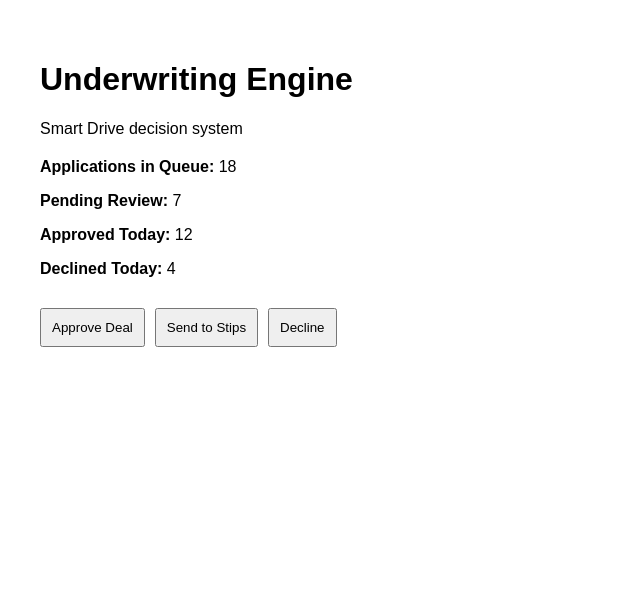
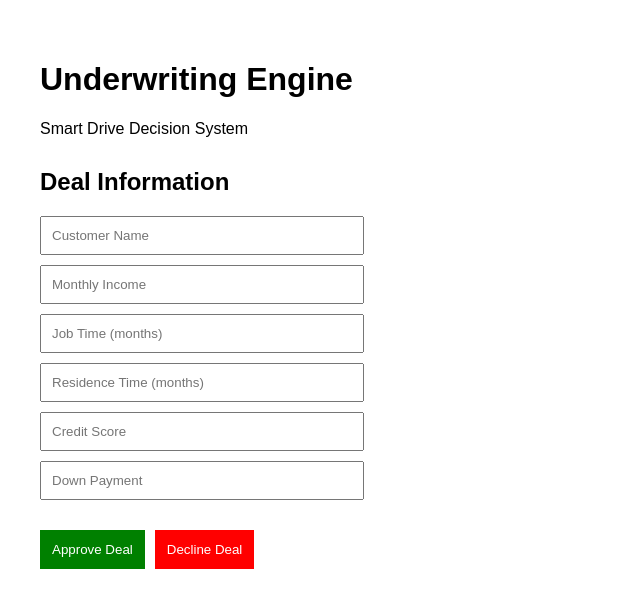
Before and after one commit to dliber13/smart-drive, a Next.js app: page /underwriting in a window 1280 px wide. Shown: the top 608 px of the page, without its empty margins (0-640 px from the left). Built offline with nearby package versions, Linux system fonts and the light colour scheme.

Commit message:
Update page.tsx

```diff
--- a/app/underwriting/page.tsx
+++ b/app/underwriting/page.tsx
@@ -2,26 +2,47 @@ export default function UnderwritingPage() {
   return (
     <div style={{ padding: 40, fontFamily: "Arial, sans-serif" }}>
       <h1>Underwriting Engine</h1>
-      <p>Smart Drive decision system</p>
+      <p>Smart Drive Decision System</p>
 
-      <div style={{ marginTop: 20 }}>
-        <p><strong>Applications in Queue:</strong> 18</p>
-        <p><strong>Pending Review:</strong> 7</p>
-        <p><strong>Approved Today:</strong> 12</p>
-        <p><strong>Declined Today:</strong> 4</p>
+      <div style={{ marginTop: 30 }}>
+        <h2>Deal Information</h2>
+
+        <input placeholder="Customer Name" style={inputStyle} />
+        <input placeholder="Monthly Income" style={inputStyle} />
+        <input placeholder="Job Time (months)" style={inputStyle} />
+        <input placeholder="Residence Time (months)" style={inputStyle} />
+        <input placeholder="Credit Score" style={inputStyle} />
+        <input placeholder="Down Payment" style={inputStyle} />
       </div>
 
       <div style={{ marginTop: 30 }}>
-        <button style={{ padding: 10, marginRight: 10 }}>
-          Approve Deal
-        </button>
-        <button style={{ padding: 10, marginRight: 10 }}>
-          Send to Stips
-        </button>
-        <button style={{ padding: 10 }}>
-          Decline
-        </button>
+        <button style={approveBtn}>Approve Deal</button>
+        <button style={declineBtn}>Decline Deal</button>
       </div>
     </div>
   );
 }
+
+const inputStyle = {
+  display: "block",
+  marginBottom: 10,
+  padding: 10,
+  width: 300,
+};
+
+const approveBtn = {
+  padding: 12,
+  marginRight: 10,
+  background: "green",
+  color: "white",
+  border: "none",
+  cursor: "pointer",
+};
+
+const declineBtn = {
+  padding: 12,
+  background: "red",
+  color: "white",
+  border: "none",
+  cursor: "pointer",
+};
```
